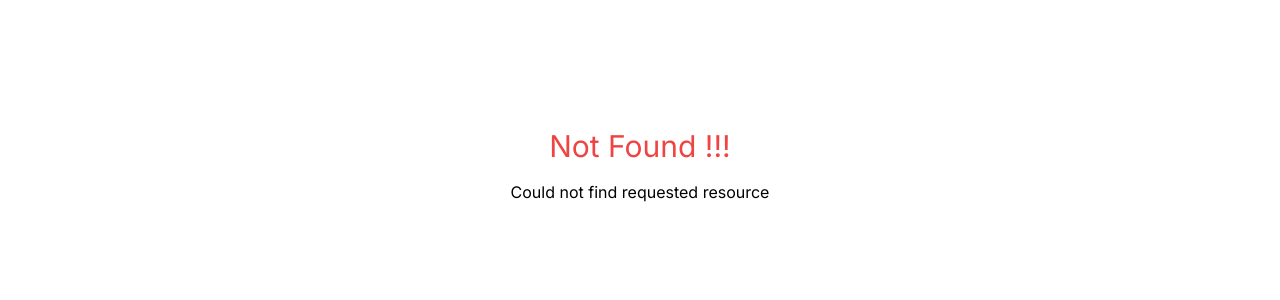
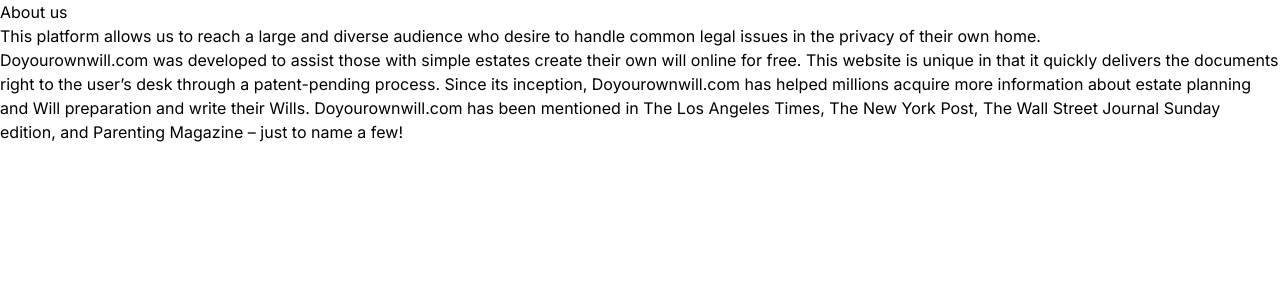
Before and after one commit to chiomaubaezuonu/will-generator, a Next.js app: page /about in a window 1280 px wide. Before the commit this address had no page. Shown: the top 300 px of the page. Built offline with nearby package versions, Linux system fonts and the light colour scheme.

Commit message:
Added about page

```diff
--- /dev/null
+++ b/app/about/page.tsx
@@ -0,0 +1,18 @@
+import React from 'react'
+
+const About = () => {
+  return (
+    <div>
+      <h1>About us</h1>
+      <p>
+        This platform allows us to reach a large and diverse audience who desire to handle common legal issues in the privacy of their own home.</p>
+      <p>
+        Doyourownwill.com was developed to assist those with simple estates create their own will online for free. This website is unique in that it quickly delivers the documents right to the user’s desk through a patent-pending process. Since its inception, Doyourownwill.com has helped millions acquire more information about estate planning and Will preparation and write their Wills.
+
+        Doyourownwill.com has been mentioned in The Los Angeles Times, The New York Post, The Wall Street Journal Sunday edition, and Parenting Magazine – just to name a few!
+      </p>
+    </div>
+  )
+}
+
+export default About
```
